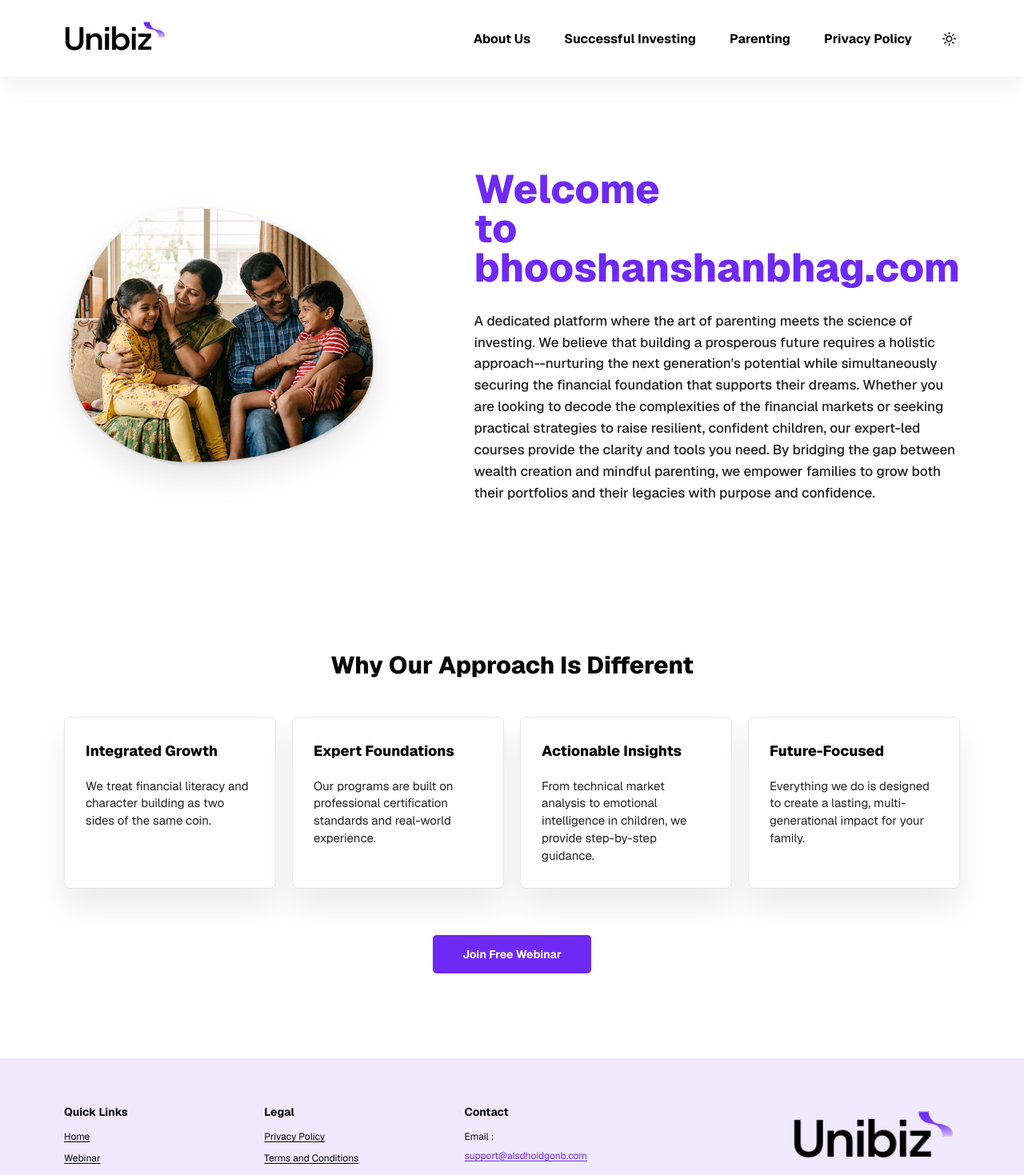
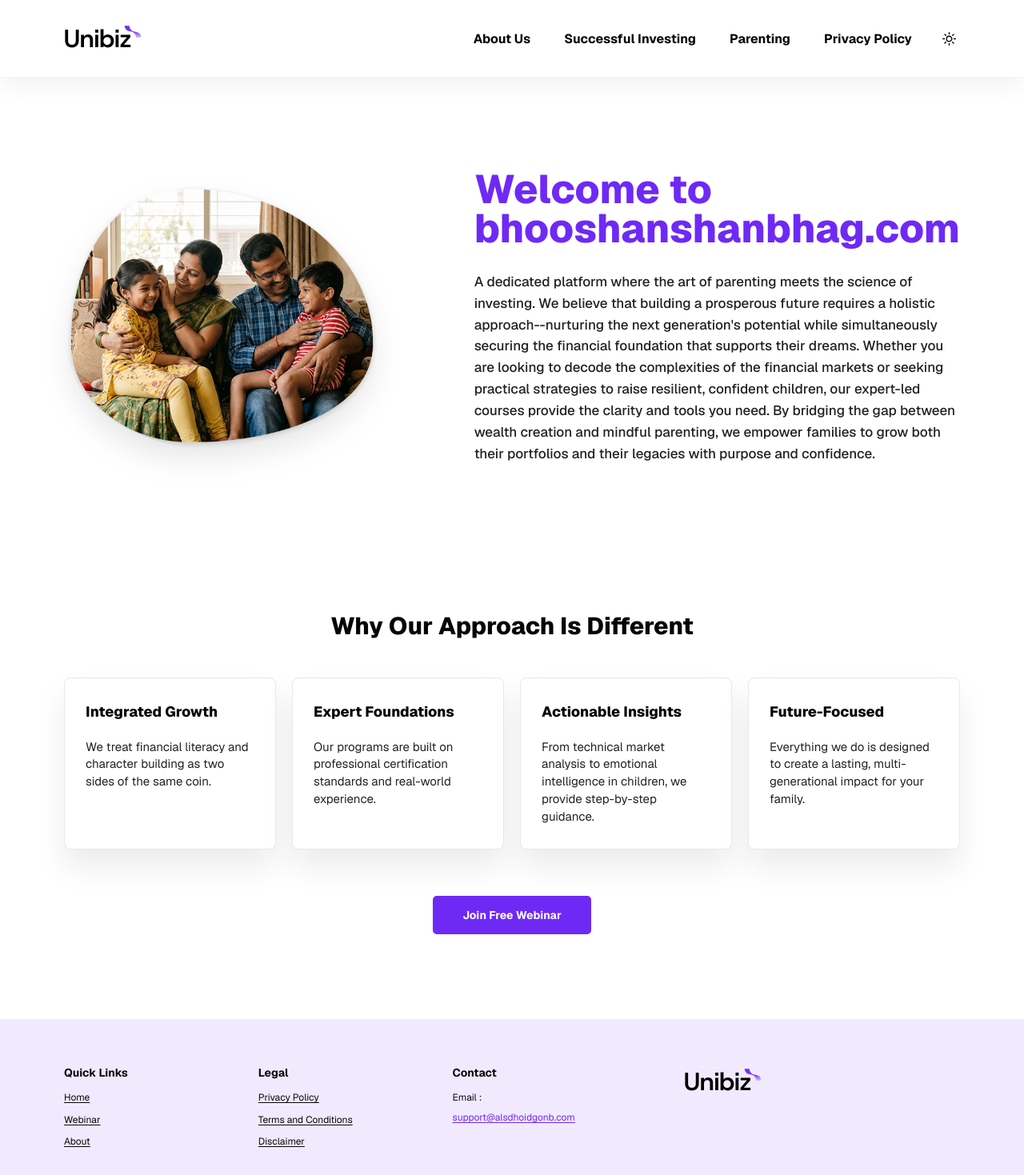
Before and after one commit to niku1429/LionFort-PropTech, a Next.js app: page / in a window 1280 px wide. Shown: the top 1469 px of the page at 80% size. Built offline with nearby package versions, Linux system fonts and the light colour scheme.

Commit message:
Update logo and navbar

```diff
--- a/app/components/Footer.jsx
+++ b/app/components/Footer.jsx
@@ -41,7 +41,7 @@ export default function Footer() {
 
         <div className="footer-logo">
           <Image
-            src={dark ? "/images/Unibiz.png" : "/images/Logo.png"}
+            src={dark ? "/images/White-Logo.png" : "/images/Black-Logo.png"}
             alt="Unibiz"
             width={260}
             height={80}
--- a/app/components/Hero.jsx
+++ b/app/components/Hero.jsx
@@ -17,7 +17,6 @@ export default function Hero() {
         <div className="hero-content">
           <h1>
             Welcome
-            <br />
             to bhooshanshanbhag.com
           </h1>
 
--- a/app/components/Navbar.jsx
+++ b/app/components/Navbar.jsx
@@ -34,7 +34,7 @@ export default function Navbar() {
       <div className="container navbar-container">
         <Link href="/" className="logo" onClick={() => setOpen(false)}>
           <Image
-            src={dark ? "/images/Unibiz.png" : "/images/Logo.png"}
+            src={dark ? "/images/White-Logo.png" : "/images/Black-Logo.png"}
             alt="Unibiz"
             width={210}
             height={70}
--- a/app/globals.css
+++ b/app/globals.css
@@ -87,8 +87,8 @@ body.dark .navbar {
 }
 
 .logo img {
-  width: 132px;
-  height: auto;
+  width: auto;
+  height: 40px;
   display: block;
 }
 
@@ -569,8 +569,8 @@ body.dark .footer {
 }
 
 .footer-logo img {
-  width: 210px;
-  height: auto;
+  width: auto;
+  height: 40px;
   display: block;
 }
 
```
Also changed, not shown: public/images/Black-Logo.png (added), public/images/White-Logo.png (added).
